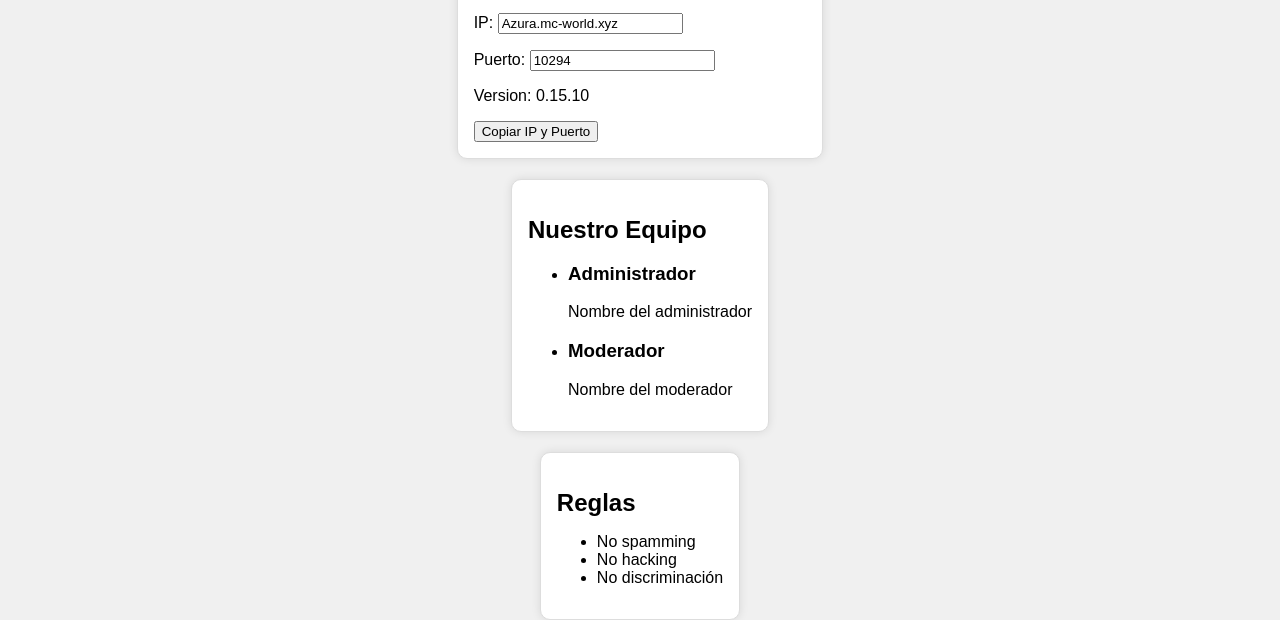
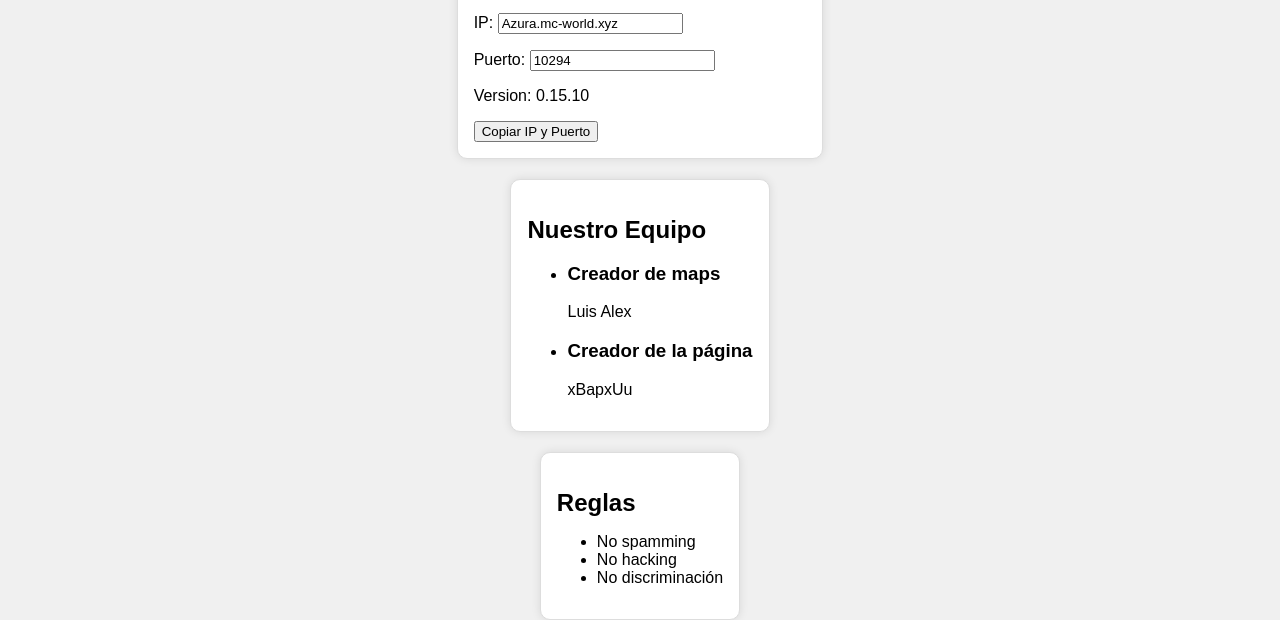
Before and after one commit to xBapxUu/Azura, a plain HTML site: page index.html in a window 1280 px wide. Shown: the part 209-829 px from the top of the page. Drawn offline with Linux system fonts and the light colour scheme.

Commit message:
Update index.html

```diff
--- a/index.html
+++ b/index.html
@@ -96,12 +96,12 @@
       <h2>Nuestro Equipo</h2>
       <ul>
         <li>
-          <h3>Administrador</h3>
-          <p>Nombre del administrador</p>
+          <h3>Creador de maps</h3>
+          <p>Luis Alex</p>
         </li>
         <li>
-          <h3>Moderador</h3>
-          <p>Nombre del moderador</p>
+          <h3>Creador de la página</h3>
+          <p>xBapxUu</p>
         </li>
       </ul>
     </section>
```
